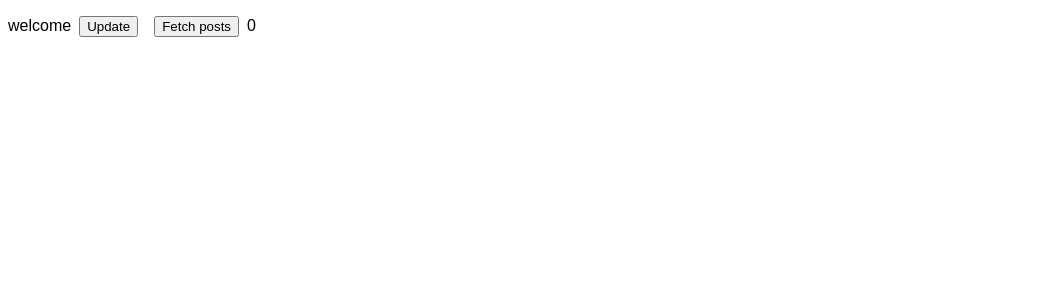
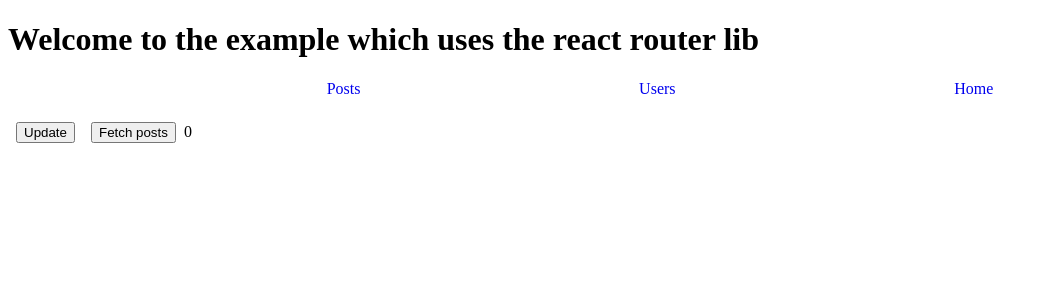
Before and after one commit to abdulinv/renderpropsSample, a React (Create React App) app: page /posts in a window 1280 px wide. Shown: the top 300 px of the page, without its empty margins (0-1048 px from the left). Built offline with nearby package versions, Linux system fonts and the light colour scheme.

Commit message:
Added routing

```diff
--- a/package.json
+++ b/package.json
@@ -9,6 +9,7 @@
     "react": "^18.0.0",
     "react-dom": "^18.0.0",
     "react-redux": "^9.1.2",
+    "react-router-dom": "^6.28.0",
     "react-scripts": "^5.0.0",
     "redux-saga": "^1.3.0"
   },
--- a/src/App.js
+++ b/src/App.js
@@ -1,19 +1,11 @@
 import "./styles.css";
-import { List } from "./List";
-import { InputList } from "./InputList";
-import { CardCounterController } from "./CardCounterController";
 import { useSelector, useDispatch } from "react-redux";
-import { updateMessage } from "./redux/SampleSlice";
-import { store } from "./store";
-import { fetchPost } from "./redux/postSlice";
-import { Suspense, lazy } from "react";
 
-const Posts = lazy(() => import("./posts"));
 export default function App() {
   const message = useSelector((state) => state.sample1.message);
 
   const select = (state) => state.sample2.message;
-  const dispatch = useDispatch();
+
   return (
     <div className="App">
       {/* This list is for render props example */}
@@ -23,26 +15,6 @@ export default function App() {
       {/* This examples illustrate the use of key props to rest the state */}
       {/* <CardCounterController /> */}
       {message}
-      <button onClick={() => dispatch(updateMessage())}>Update</button>
-      <button
-        onClick={async () => {
-          try {
-            // await dispatch(
-            //   fetchPost("https://jsonplaceholder.typicode.com/posts1")
-            // );
-            dispatch(fetchPost());
-          } catch (e) {
-            console.log(e.message);
-          } finally {
-            console.log("finiiehd");
-          }
-        }}
-      >
-        Fetch posts
-      </button>
-      <Suspense fallback={<p>lazy</p>}>
-        <Posts />
-      </Suspense>
     </div>
   );
 }
--- /dev/null
+++ b/src/PostsMain.js
@@ -0,0 +1,37 @@
+import { List } from "./List";
+import { InputList } from "./InputList";
+import { CardCounterController } from "./CardCounterController";
+import { useDispatch } from "react-redux";
+import { updateMessage } from "./redux/SampleSlice";
+import { fetchPost } from "./redux/postSlice";
+import { Suspense, lazy } from "react";
+const Posts = lazy(() => import("./posts"));
+
+export function PostsMain() {
+  const dispatch = useDispatch();
+
+  return (
+    <div>
+      <button onClick={() => dispatch(updateMessage())}>Update</button>
+      <button
+        onClick={async () => {
+          try {
+            // await dispatch(
+            //   fetchPost("https://jsonplaceholder.typicode.com/posts1")
+            // );
+            dispatch(fetchPost());
+          } catch (e) {
+            console.log(e.message);
+          } finally {
+            console.log("finiiehd");
+          }
+        }}
+      >
+        Fetch posts
+      </button>
+      <Suspense fallback={<p>lazy</p>}>
+        <Posts />
+      </Suspense>
+    </div>
+  );
+}
--- /dev/null
+++ b/src/RootLayout.js
@@ -0,0 +1,33 @@
+import { Link, Outlet } from "react-router-dom";
+
+const navItems = [
+  {
+    title: "Posts",
+    to: "/posts",
+  },
+  {
+    title: "Users",
+    to: "/users",
+  },
+  {
+    title: "Home",
+    to: "/",
+  },
+];
+export function Layout() {
+  return (
+    <div>
+      <h1>Welcome to the example which uses the react router lib</h1>
+      <nav>
+        <ul className="nav-bar">
+          {navItems.map((item) => (
+            <Link key={item.title} to={item.to}>
+              {item.title}
+            </Link>
+          ))}
+        </ul>
+      </nav>
+      <Outlet />
+    </div>
+  );
+}
--- a/src/index.js
+++ b/src/index.js
@@ -4,15 +4,33 @@ import { createRoot } from "react-dom/client";
 import App from "./App";
 import { Provider } from "react-redux";
 import { store } from "./store";
+import { RouterProvider, createBrowserRouter } from "react-router-dom";
+import { Layout } from "./RootLayout";
+import { PostsMain } from "./PostsMain";
 
 const rootElement = document.getElementById("root");
 const root = createRoot(rootElement);
-
+const router = createBrowserRouter([
+  {
+    path: "/",
+    element: <Layout />,
+    errorElement: <p>not found</p>,
+    children: [
+      {
+        path: "/posts",
+        element: <PostsMain />,
+      },
+      {
+        index: true,
+        element: <p> This is starting page . You can switch over nav items</p>,
+      },
+    ],
+  },
+]);
 root.render(
   <StrictMode>
     <Provider store={store}>
-      <App />
+      <RouterProvider router={router} />
     </Provider>
-
   </StrictMode>
 );
--- a/src/styles.css
+++ b/src/styles.css
@@ -25,3 +25,13 @@ label {
 button {
   margin: 8px;
 }
+.nav-bar {
+  display: flex;
+  justify-content: space-evenly;
+  list-style: none;
+  text-decoration: none;
+}
+.nav-bar a {
+  text-decoration: none;
+  color: "#eee";
+}
```
Also changed, not shown: 2 other files (tests, documents, lock files or other folders).
